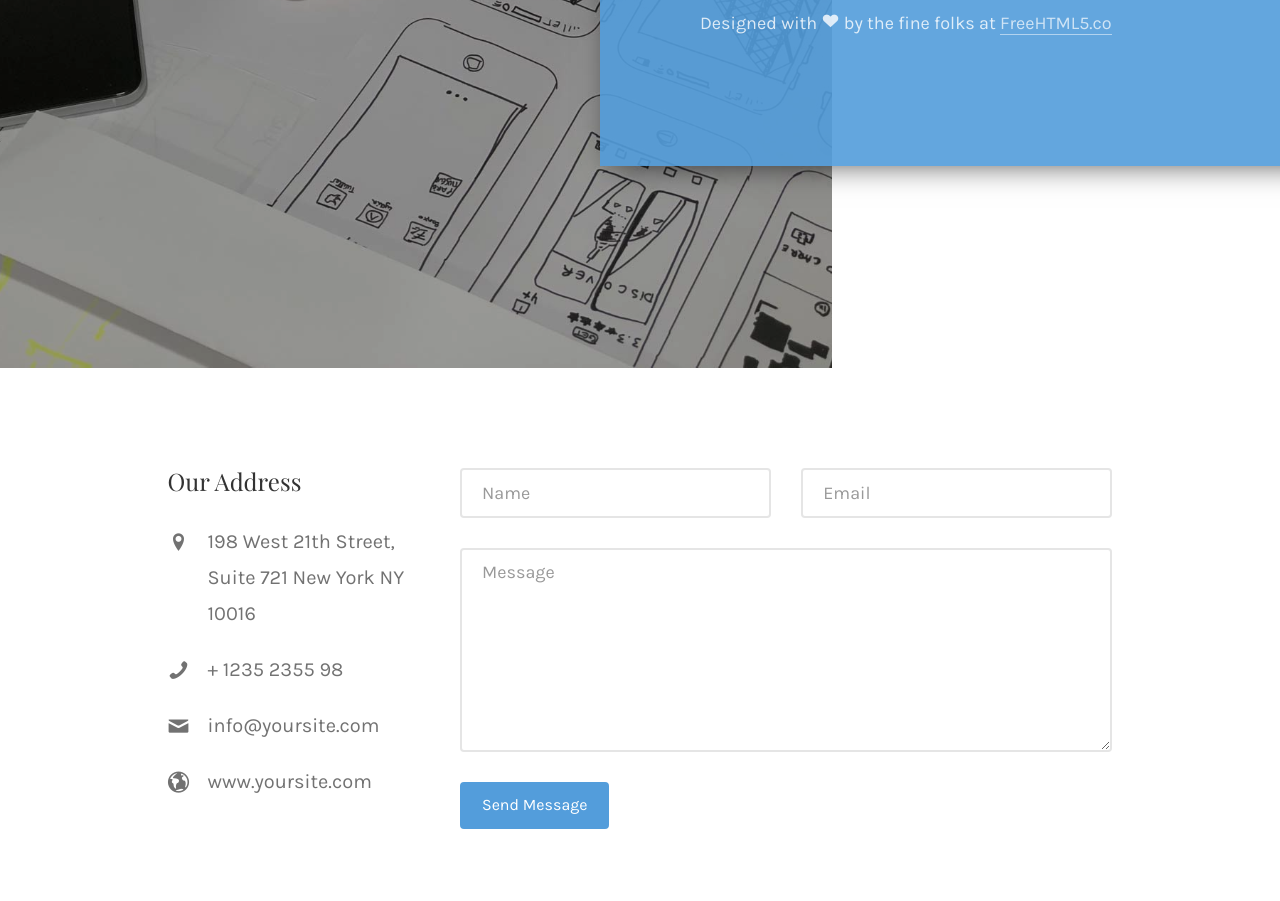
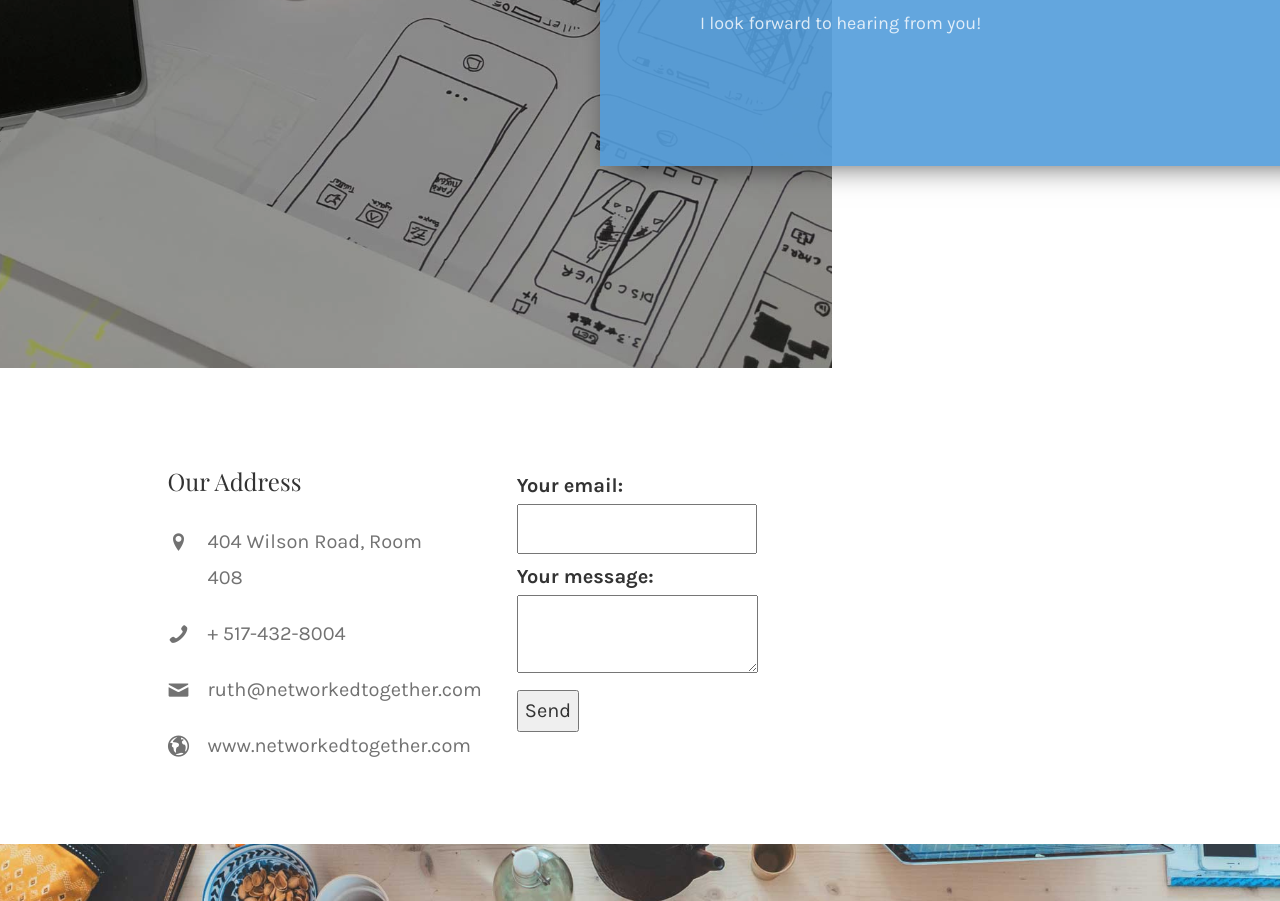
Before and after one commit to MSU-Dr-Ruth/MSU-Dr-Ruth.github.io, a plain HTML site: page contact.html in a window 1280 px wide. Shown: the part 432-1333 px from the top of the page. Drawn offline with nearby package versions, Linux system fonts and the light colour scheme; files whose address does not match are found by name.

Commit message:
Add files via upload

```diff
--- a/contact.html
+++ b/contact.html
@@ -121,8 +121,8 @@
 			   				<div class="slider-text-inner">
 			   					<div class="desc">
 			   						<span>Contact Information</span>
-			   						<h2>Contact Us</h2>
-			   						<p class="fh5co-lead">Designed with <i class="icon-heart3"></i> by the fine folks at <a href="http://freehtml5.co" target="_blank">FreeHTML5.co</a></p>
+			   						<h2>Contact Me</h2>
+			   						<p class="fh5co-lead">I look forward to hearing from you!</a></p>
 			   					</div>
 			   				</div>
 			   			</div>
@@ -138,16 +138,35 @@
 					<div class="col-md-3 col-md-push-1 animate-box">
 						<h3>Our Address</h3>
 						<ul class="contact-info">
-							<li><i class="icon-location-pin"></i>198 West 21th Street, Suite 721 New York NY 10016</li>
-							<li><i class="icon-phone2"></i>+ 1235 2355 98</li>
-							<li><i class="icon-mail"></i><a href="#">info@yoursite.com</a></li>
-							<li><i class="icon-globe2"></i><a href="#">www.yoursite.com</a></li>
+							<li><i class="icon-location-pin"></i>404 Wilson Road, Room 408</li>
+							<li><i class="icon-phone2"></i>+ 517-432-8004</li>
+							<li><i class="icon-mail"></i><a href="#">ruth@networkedtogether.com</a></li>
+							<li><i class="icon-globe2"></i><a href="#">www.networkedtogether.com</a></li>
 						</ul>
 					</div>
 					<div class="col-md-7 col-md-push-1 animate-box">
 						<div class="row">
-							<div class="col-md-6">
-								<div class="form-group">
+							<div class="col-md-6 col-lg-offset-1">
+								<!-- modify this form HTML and place wherever you want your form -->
+
+<form
+  action="https://formspree.io/f/xoqpzzyg"
+  method="POST"
+>
+  <label>
+    Your email:
+    <input type="text" name="_replyto">
+  </label>
+  <label>
+    Your message:
+    <textarea name="message"></textarea>
+  </label>
+
+  <!-- your other form fields go here -->
+
+  <button type="submit">Send</button>
+</form>
+								<!-- <div class="form-group">
 									<input type="text" class="form-control" placeholder="Name">
 								</div>
 							</div>
@@ -164,8 +183,10 @@
 							<div class="col-md-12">
 								<div class="form-group">
 									<input type="submit" value="Send Message" class="btn btn-primary">
+
 								</div>
 							</div>
+-->
 						</div>
 					</div>
 				</div>
@@ -196,7 +217,7 @@
 					<div class="row">
 						<div class="col-md-3">
 							<h3 class="section-title">About Words</h3>
-							<p>Far far away, behind the word mountains, far from the countries Vokalia and Consonantia, there live the blind texts. Separated they live in Bookmarksgrove right at the coast of the Semantics.</p>
+							<p>All business has digital elements. How you share information, how you connect with customers and suppliers, and how you make a profit. Learn what works and what doesn't. </p>
 						</div>
 
 						<div class="col-md-3 col-md-push-1">
```
